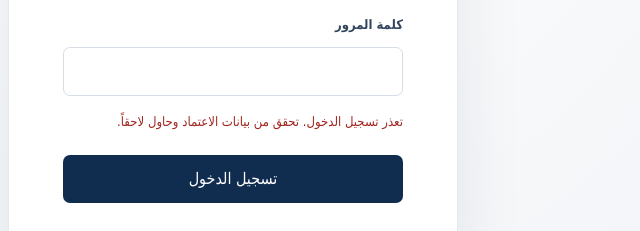
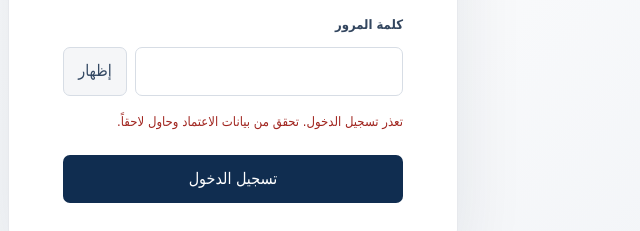
Before and after one commit to Momen-div/dental, a website: page admin/login.html in a window 1280 px wide. Shown: the part 408-639 px from the top of the page, 407-1047 px from the left. Drawn offline with Linux system fonts and the light colour scheme; no server answers.

Commit message:
Update project

```diff
--- a/admin/login.html
+++ b/admin/login.html
@@ -22,7 +22,10 @@
         <label for="username" data-copy="username">اسم المستخدم أو البريد الإلكتروني</label>
         <input id="username" name="username" type="text" autocomplete="username" maxlength="254" required>
         <label for="password" data-copy="password">كلمة المرور</label>
-        <input id="password" name="password" type="password" autocomplete="current-password" maxlength="128" required>
+        <div class="admin-password-field">
+          <input id="password" name="password" type="password" autocomplete="current-password" maxlength="128" required>
+          <button class="admin-password-toggle" id="password-toggle" type="button" aria-controls="password" aria-pressed="false" data-show-password>إظهار</button>
+        </div>
         <p class="admin-message" id="login-message" role="alert" aria-live="polite"></p>
         <button class="admin-primary" type="submit" data-copy="signIn">تسجيل الدخول</button>
       </form>
--- a/css/admin.css
+++ b/css/admin.css
@@ -131,6 +131,37 @@
   border-radius: 7px;
   background: #fff;
   color: #17283e;
+}
+
+.admin-password-field {
+  display: flex;
+  align-items: stretch;
+}
+
+.admin-card .admin-password-field input {
+  min-width: 0;
+  flex: 1;
+}
+
+.admin-password-toggle {
+  min-width: 64px;
+  margin-inline-start: 8px;
+  padding: 8px 10px;
+  border: 1px solid #d7dde5;
+  border-radius: 7px;
+  background: #f5f6f8;
+  color: #344963;
+  font-size: 12px;
+  font-weight: 700;
+}
+
+.admin-password-toggle:hover {
+  background: #eef2f6;
+}
+
+.admin-password-toggle:focus-visible {
+  outline: 3px solid rgb(82 118 157 / 18%);
+  outline-offset: 2px;
 }
 
 .admin-card input:focus,
--- a/js/admin.js
+++ b/js/admin.js
@@ -3,7 +3,7 @@
     ar: {
       backSite: "العودة إلى الموقع", clinicAdmin: "إدارة العيادة", loginTitle: "دخول المسؤول",
       loginHint: "سجّل الدخول للوصول إلى طلبات المواعيد.", username: "اسم المستخدم أو البريد الإلكتروني",
-      password: "كلمة المرور", signIn: "تسجيل الدخول", privateNotice: "هذه المساحة مخصصة لموظفي العيادة المصرح لهم.",
+      password: "كلمة المرور", showPassword: "إظهار", hidePassword: "إخفاء", signIn: "تسجيل الدخول", privateNotice: "هذه المساحة مخصصة لموظفي العيادة المصرح لهم.",
       appointmentsTitle: "المواعيد", logout: "تسجيل الخروج", dashboardEyebrow: "تنسيق رعاية المرضى",
       refresh: "تحديث القائمة", filterTitle: "البحث والتصفية", search: "بحث بالاسم أو الهاتف أو البريد",
       date: "التاريخ", service: "الخدمة", status: "الحالة", allServices: "كل الخدمات", allStatuses: "كل الحالات",
@@ -20,7 +20,7 @@
     en: {
       backSite: "Back to website", clinicAdmin: "Clinic administration", loginTitle: "Administrator sign in",
       loginHint: "Sign in to access appointment requests.", username: "Username or email address", password: "Password",
-      signIn: "Sign in", privateNotice: "This area is for authorized clinic staff only.", appointmentsTitle: "Appointments",
+      showPassword: "Show", hidePassword: "Hide", signIn: "Sign in", privateNotice: "This area is for authorized clinic staff only.", appointmentsTitle: "Appointments",
       logout: "Log out", dashboardEyebrow: "Patient care coordination", refresh: "Refresh list", filterTitle: "Search and filter",
       search: "Search name, phone, or email", date: "Date", service: "Service", status: "Status", allServices: "All services",
       allStatuses: "All statuses", pending: "Pending", confirmed: "Confirmed", cancelled: "Cancelled", applyFilters: "Apply",
@@ -58,6 +58,7 @@
       button.textContent = language === "ar" ? "English" : "العربية";
       button.setAttribute("aria-label", language === "ar" ? "Switch to English" : "التبديل إلى العربية");
     });
+    updatePasswordToggle();
     document.title = document.body.dataset.page === "login" ? `${t("loginTitle")} | ${t("clinicAdmin")}` : `${t("appointmentsTitle")} | ${t("clinicAdmin")}`;
   }
 
@@ -81,9 +82,27 @@
     element.dataset.kind = kind;
   }
 
+  function updatePasswordToggle() {
+    const password = document.querySelector("#password");
+    const toggle = document.querySelector("#password-toggle");
+    if (!password || !toggle) return;
+
+    const isVisible = password.type === "text";
+    const label = isVisible ? t("hidePassword") : t("showPassword");
+    toggle.textContent = label;
+    toggle.setAttribute("aria-label", label);
+    toggle.setAttribute("aria-pressed", String(isVisible));
+  }
+
   function onLogin() {
     const form = document.querySelector("#login-form");
     const message = document.querySelector("#login-message");
+    const password = form.elements.password;
+    document.querySelector("#password-toggle").addEventListener("click", () => {
+      password.type = password.type === "password" ? "text" : "password";
+      updatePasswordToggle();
+      password.focus();
+    });
     form.addEventListener("submit", async (event) => {
       event.preventDefault();
       const button = form.querySelector("button[type=submit]");
```
